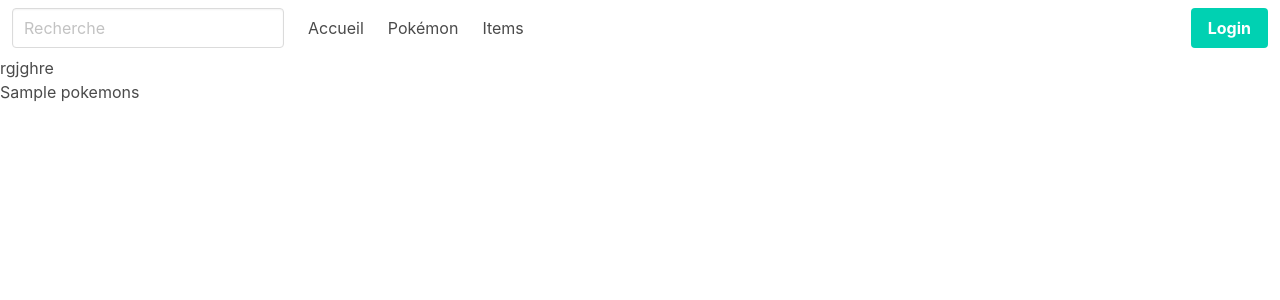
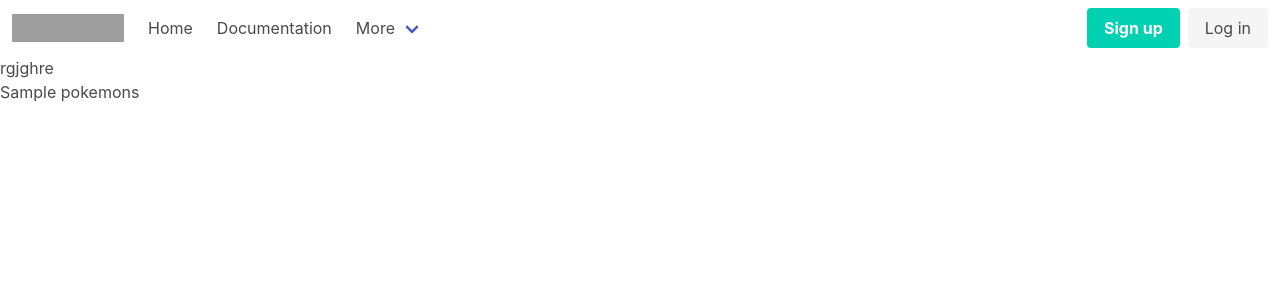
Before and after one commit to Flyns157/pokedexmobile, a Flask app: template templates/index.html in a window 1280 px wide. Shown: the top 300 px of the page. Run offline with Flask 3, Linux system fonts and the light colour scheme; the template is opened without the code that fills it: most values are stand-ins (such as "Sample title", 1, 10 or a date in 2020); grey boxes are pictures that could not be loaded.

Commit message:
index update

```diff
--- a/templates/index.html
+++ b/templates/index.html
@@ -4,10 +4,106 @@
     <meta charset="UTF-8">
     <title>Say my name !</title>
     <link rel="stylesheet" href="https://cdn.jsdelivr.net/npm/bulma@0.9.4/css/bulma.min.css">
-
+    <style>
+      nav {display: flex;flex-direction: row;justify-content: space-between; text-align: center;}
+      ul {display: flex;flex-direction: row;justify-content: space-between;}
+      li {border: solid red;padding: 1vh;}
+    </style>
 </head>
 <body>
+  <!-- <nav>
+
+    <div class="control has-icons-left">
+      <input class="input is-rounded" type="text" placeholder="Recherche">
+      <span class="icon is-small is-left">
+        <i class="fas fa-envelope"></i>
+      </span>
+    </div>
+    <ul>
+      <li><a href="">Accueil</a></li>
+      <li><a href="">Pokémon</a></li>
+      <li><a href="">Items</a></li>
+      <li><button>Connexion</button></li>
+    </ul>
+    <form method="POST" action="/login">
+      <input type="text" name="username" placeholder="Nom d'utilisateur" required>
+      <input type="password" name="password" placeholder="Mot de passe" required>
+      <input type="submit" value="Connexion">
+    </form>
+  </nav> -->
   <nav class="navbar" role="navigation" aria-label="main navigation">
+    <div class="navbar-brand">
+      <a class="navbar-item" href="https://bulma.io">
+        <img src="https://bulma.io/images/bulma-logo.png" width="112" height="28">
+      </a>
+
+      <a role="button" class="navbar-burger" aria-label="menu" aria-expanded="false" data-target="navbarBasicExample">
+        <span aria-hidden="true"></span>
+        <span aria-hidden="true"></span>
+        <span aria-hidden="true"></span>
+      </a>
+    </div>
+
+    <div id="navbarBasicExample" class="navbar-menu">
+      <div class="navbar-start">
+        <a class="navbar-item">
+          Home
+        </a>
+
+        <a class="navbar-item">
+          Documentation
+        </a>
+
+        <div class="navbar-item has-dropdown is-hoverable">
+          <a class="navbar-link">
+            More
+          </a>
+
+          <div class="navbar-dropdown">
+            <a class="navbar-item">
+              About
+            </a>
+            <a class="navbar-item">
+              Jobs
+            </a>
+            <a class="navbar-item">
+              Contact
+            </a>
+            <hr class="navbar-divider">
+            <a class="navbar-item">
+              Report an issue
+            </a>
+          </div>
+        </div>
+      </div>
+
+      <div class="navbar-end">
+        <div class="navbar-item">
+          <div class="buttons">
+            <a class="button is-primary">
+              <strong>Sign up</strong>
+            </a>
+            <a class="button is-light">
+              Log in
+            </a>
+          </div>
+        </div>
+      </div>
+    </div>
+  </nav>
+  <header>
+    <h1>rgjghre</h1>
+
+  </header>
+  <div>
+    {{pokemons}}
+  </div>
+  <footer>
+
+  </footer>
+</body>
+</html>
+<!-- <nav class="navbar" role="navigation" aria-label="main navigation">
   <div class="navbar-brand">
     <a class="navbar-item" href="#">
       <input class="input" type="text" placeholder="Recherche">
@@ -39,29 +135,4 @@
       </div>
     </div>
   </div>
-  </nav>
-  <!-- <nav>
-    <ul>
-      <li><a href="">Accueil</a></li>
-      <li><a href="">Pokémon</a></li>
-      <li><a href="">Items</a></li>
-    </ul>
-    <button>Connexion</button>
-    <form method="POST" action="/login">
-      <input type="text" name="username" placeholder="Nom d'utilisateur" required>
-      <input type="password" name="password" placeholder="Mot de passe" required>
-      <input type="submit" value="Connexion">
-    </form>
 </nav> -->
-  <header>
-    <h1>rgjghre</h1>
-
-  </header>
-  <div>
-    {{pokemons}}
-  </div>
-  <footer>
-
-  </footer>
-</body>
-</html>
```
Lines whose indentation alone changed are shown as unchanged.
